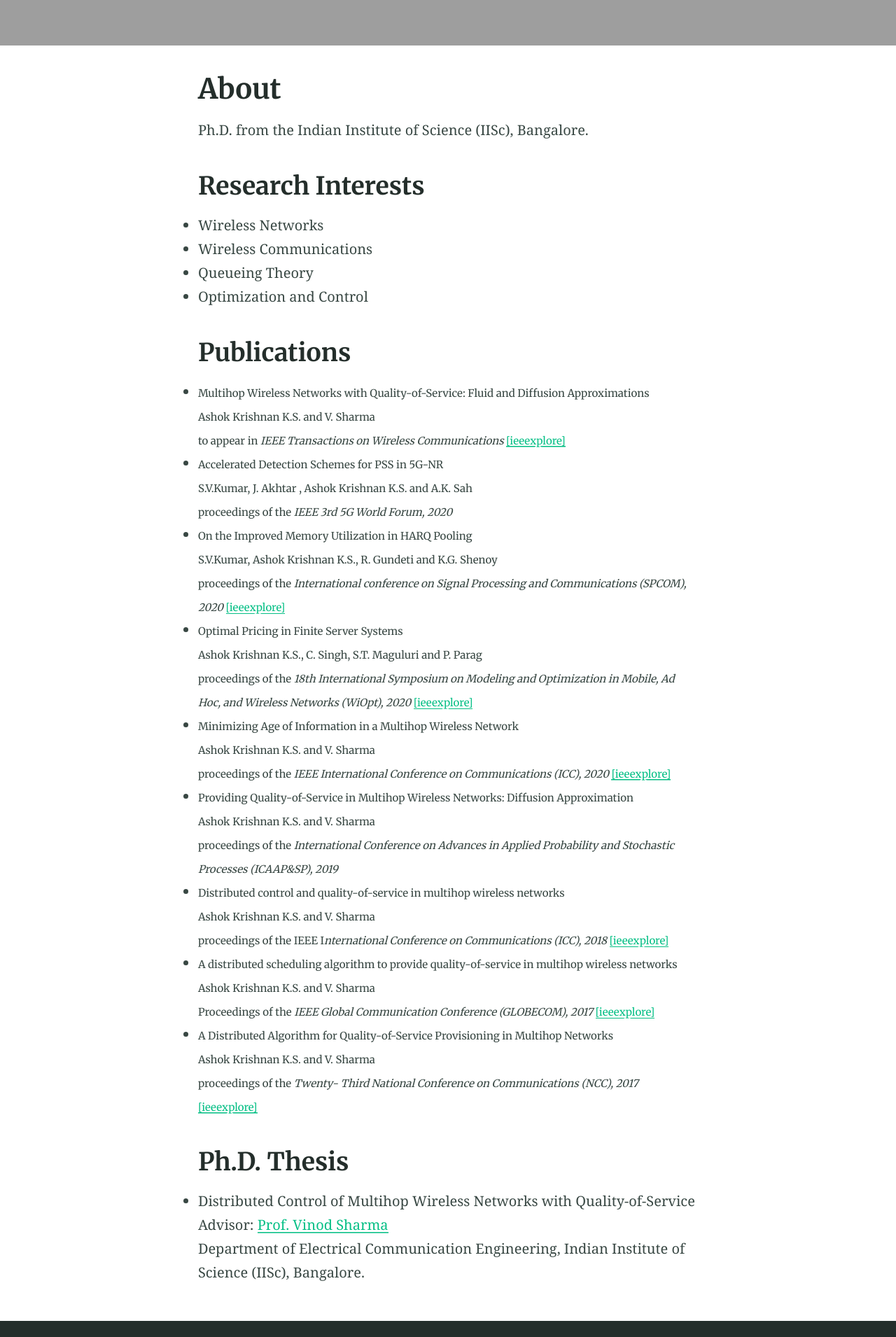
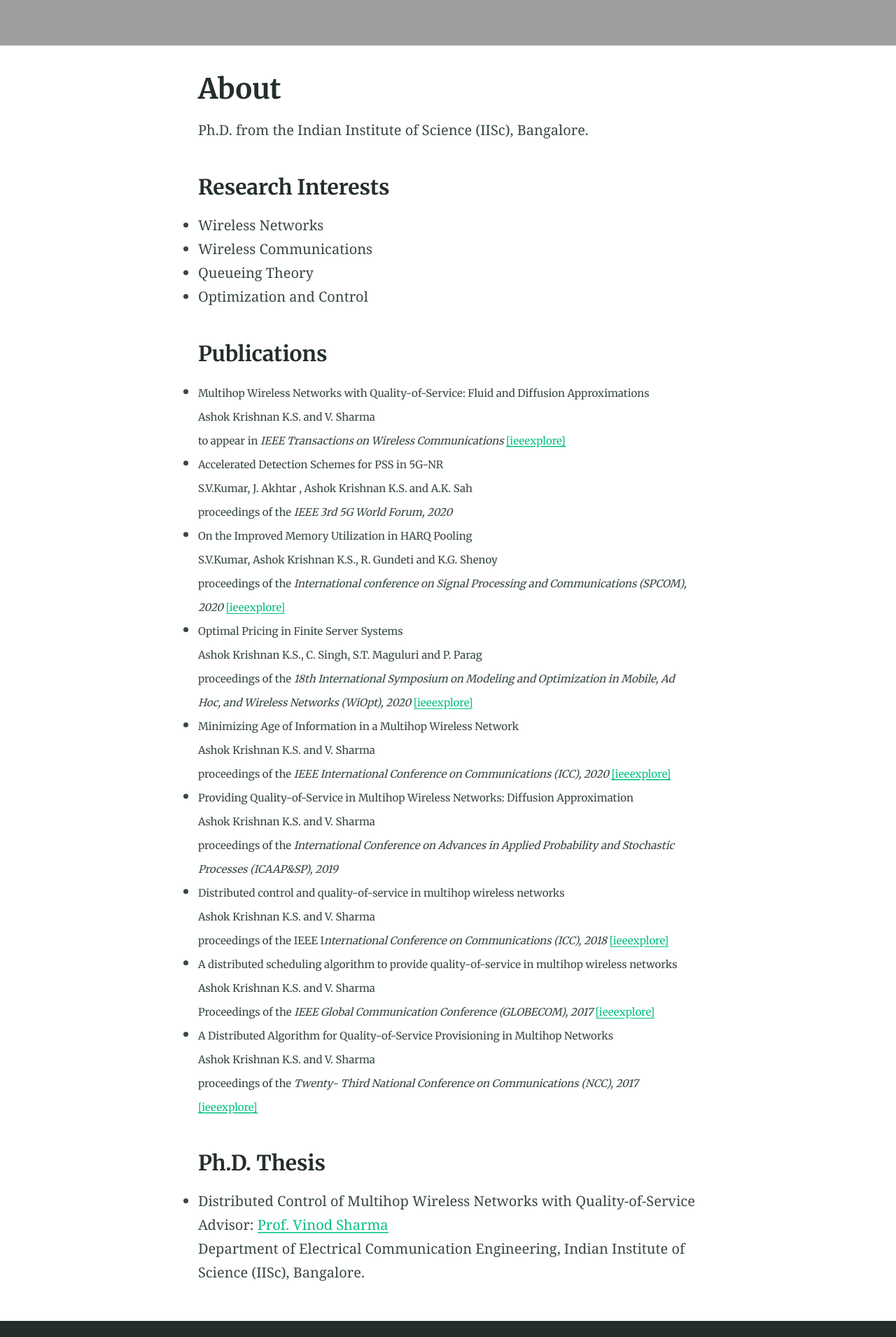
Before and after one commit to ashokkri/ashokkri.github.io, a Jekyll site: the page built from index.md, in a window 1280 px wide. Shown: the part 343-2253 px from the top of the page at 70% size. Built offline with Jekyll 4.4.1, drawn with Linux system fonts in a browser that asks for light colours; grey boxes are pictures that could not be loaded.

```diff
--- a/index.md
+++ b/index.md
@@ -10,14 +10,14 @@ feature_image: "https://picsum.photos/1300/400?image=989"
 
 Ph.D. from the Indian Institute of Science (IISc), Bangalore.
 
-## Research Interests
+### Research Interests
 
 - Wireless Networks
 - Wireless Communications
 - Queueing Theory
 - Optimization and Control
 
-## Publications
+### Publications
 
 - <small>Multihop Wireless Networks with Quality-of-Service: Fluid and Diffusion Approximations
    Ashok Krishnan K.S. and V. Sharma
@@ -55,7 +55,7 @@ Ph.D. from the Indian Institute of Science (IISc), Bangalore.
    Ashok Krishnan K.S. and V. Sharma
    proceedings of the *Twenty- Third National Conference on Communications (NCC), 2017* [[ieeexplore]](https://ieeexplore.ieee.org/document/8077094)</small>
 
-## Ph.D. Thesis
+### Ph.D. Thesis
 
    - Distributed Control of Multihop Wireless Networks with Quality-of-Service
    Advisor: [Prof. Vinod Sharma](https://ece.iisc.ac.in/~vinod/)
```
